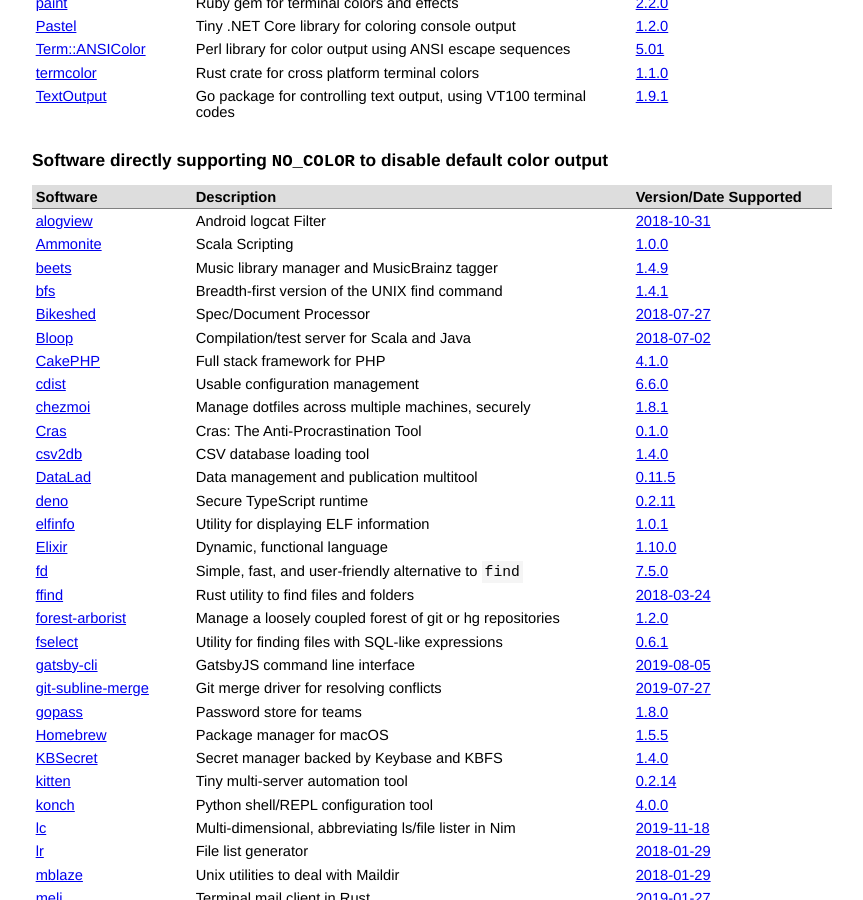
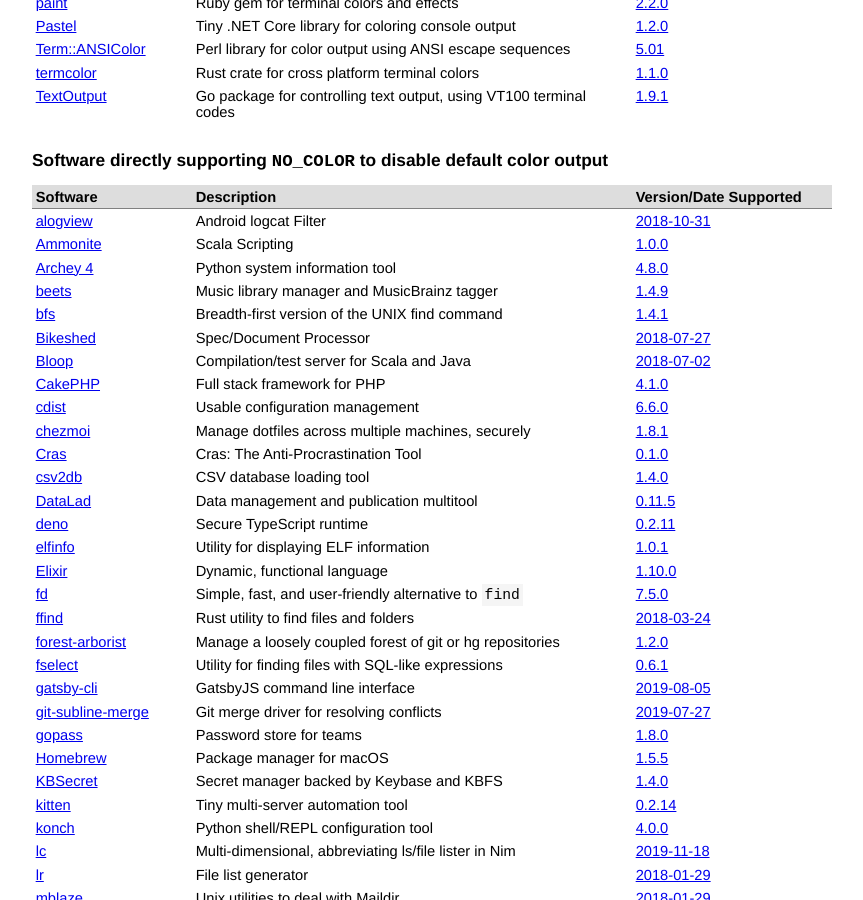
Before and after one commit to jcs/no_color, a Jekyll site: the page built from index.md, in a window 1280 px wide and 900 px high, scrolled down 701 px. Shown: the whole window, without its empty margins (208-1071 px from the left). Built offline with Jekyll 4.4.1, drawn with Linux system fonts in a browser that asks for light colours; our own code applies the rules of GitHub Pages for plain Markdown files.

Commit message:
Add Archey to supporting software `NO_COLOR` list (#93)

```diff
--- a/index.md
+++ b/index.md
@@ -61,6 +61,7 @@ color via `NO_COLOR`.
 |:-|:-|:-|
 | [alogview](https://github.com/flimberger/alogview) | Android logcat Filter | [2018-10-31](https://github.com/flimberger/alogview/commit/785e5608711d92a1c41733f9ecfa3ed2d335a940) |
 | [Ammonite](https://github.com/lihaoyi/Ammonite) | Scala Scripting | [1.0.0](https://github.com/lihaoyi/Ammonite/releases/tag/1.0.0) |
+| [Archey 4](https://github.com/HorlogeSkynet/archey4) | Python system information tool | [4.8.0](https://github.com/HorlogeSkynet/archey4/releases/tag/v4.8.0) |
 | [beets](https://github.com/beetbox/beets) | Music library manager and MusicBrainz tagger | [1.4.9](https://github.com/beetbox/beets/releases/tag/v1.4.9) |
 | [bfs](https://github.com/tavianator/bfs) | Breadth-first version of the UNIX find command | [1.4.1](https://github.com/tavianator/bfs/releases/tag/1.4.1) |
 | [Bikeshed](https://github.com/tabatkins/bikeshed) | Spec/Document Processor | [2018-07-27](https://github.com/tabatkins/bikeshed/commit/04ea123d607a8d4bed692ad73dda1cb343bb5bbe) |
```
